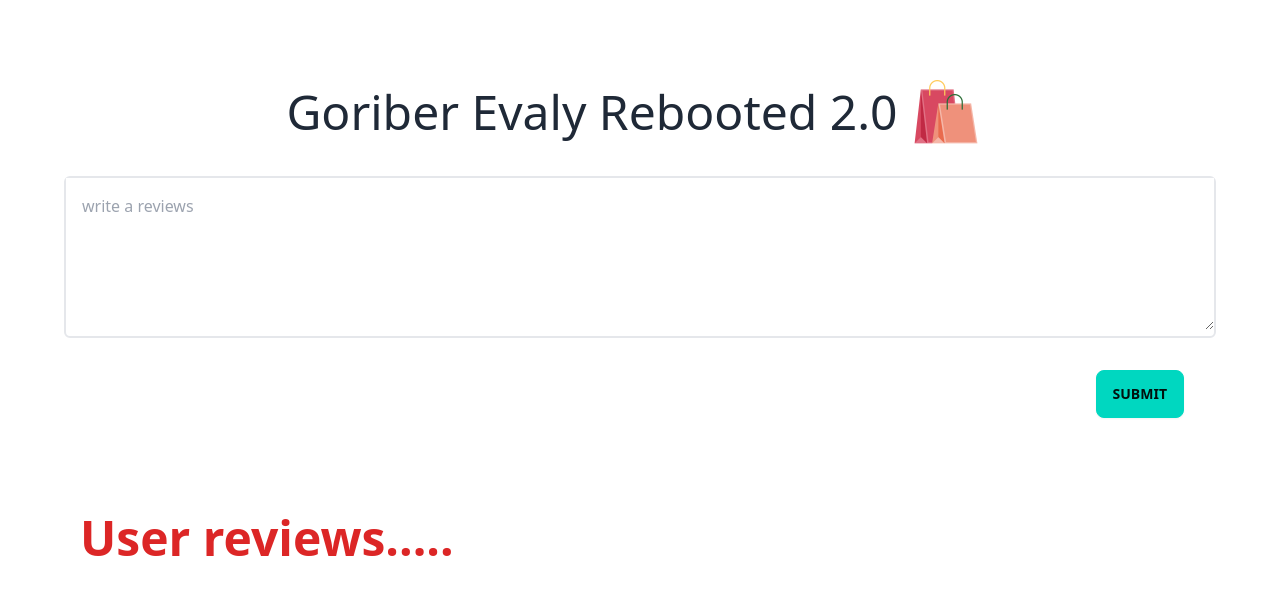
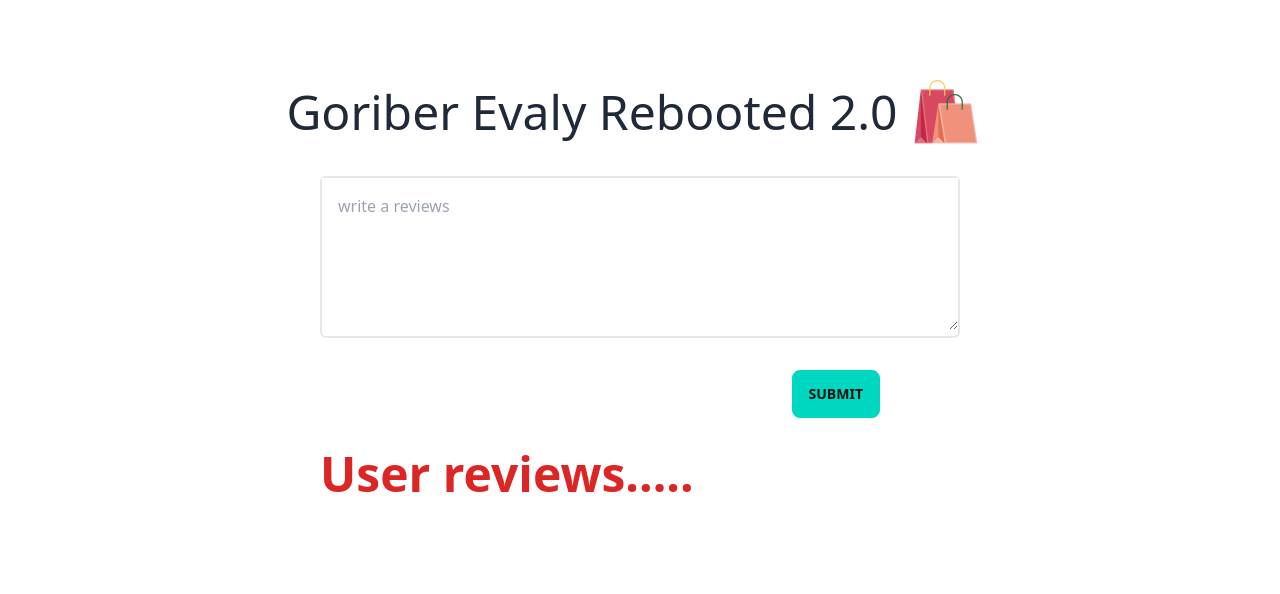
Before and after one commit to raselahmed0295/dom-review-project, a plain HTML site: page index.html in a window 1280 px wide. Drawn offline with nearby package versions, Linux system fonts and the light colour scheme.

Commit message:
some changes done

```diff
--- a/index.html
+++ b/index.html
@@ -19,15 +19,15 @@
             <h1 class="text-5xl text-bold">Goriber Evaly Rebooted 2.0</h1>
             <img class="w-16 h-16 mx-4" src="./icon.png" alt="">
         </div>
-        <div class="border-2 rounded-md my-8 mx-16">
-            <textarea class="px-4 py-4 w-full" name="" id="textArea" cols="10" rows="5" placeholder="write a reviews"></textarea>
+        <div class="border-2 rounded-md my-8 w-[50%] mx-auto">
+            <textarea class="px-4 py-4 w-full " name="" id="textArea" cols="10" rows="5" placeholder="write a reviews"></textarea>
         </div>
-        <div class="flex justify-end mr-24">
-            <button id="reviewBtn" class="btn btn-accent">SUBMIT</button>
+        <div class="mx-auto w-[50%] text-end ">
+            <button id="reviewBtn" class="btn btn-accent mr-20 ">SUBMIT</button>
         </div>
     </div>
-    <div id="reviews" class="container mx-auto">
-        <h1 class="text-red-600 text-5xl font-bold ml-20 my-24">
+    <div id="reviews" class="container mx-auto w-[50%] mt-8">
+        <h1 class="text-red-600 text-5xl font-bold">
             User reviews.....
         </h1>
     </div>
```
